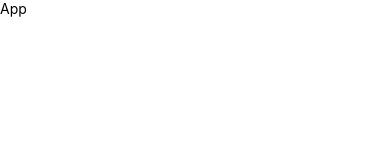
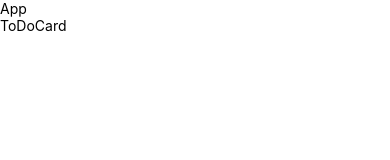
Before and after one commit to senabalioglu/todom-app, a React Native app: screen / in a window 390 px wide. Shown: the top 160 px of the page. Built offline with nearby package versions, Linux system fonts and the light colour scheme.

Commit message:
ToDoCard
ToDoCard oluşturuldu

```diff
--- a/src/App.js
+++ b/src/App.js
@@ -1,10 +1,12 @@
 import React from "react";
 import { View, Text } from "react-native";
+import ToDoCard from "./components/ToDoCard/ToDoCard";
 
 function App (){
   return (
     <View>
       <Text>App</Text>
+      <ToDoCard />
     </View>
   );
 };
--- /dev/null
+++ b/src/components/ToDoCard/ToDoCard.js
@@ -0,0 +1,12 @@
+import React from "react";
+import { View, Text } from "react-native";
+
+const ToDoCard = () => {
+    return (
+        <View>
+            <Text>ToDoCard</Text>
+        </View>
+    );
+}
+
+export default ToDoCard;
```
Also changed, not shown: src/components/ToDoCard/ToDoCard.styles.js (added).
